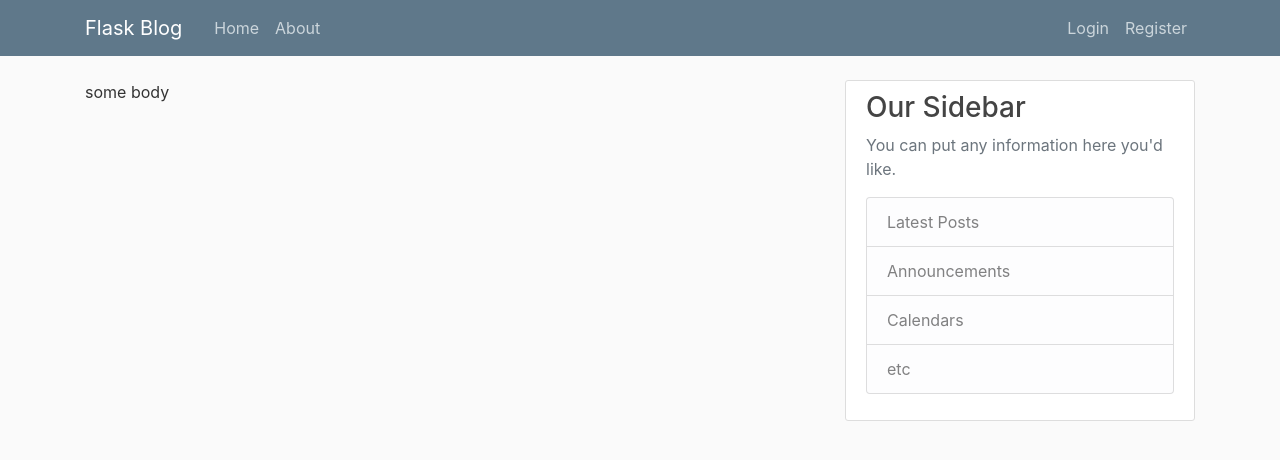
After one commit to mikedonovan2011/electric-cars, a Flask app: page /test in a window 1280 px wide. The commit adds this page. Shown: the top 460 px of the page. Run offline with Flask 2, Linux system fonts and the light colour scheme; some libraries are stand-ins or nearby versions.

Commit message:
separate html for sidebar

```diff
--- a/ecars/main/routes.py
+++ b/ecars/main/routes.py
@@ -7,7 +7,7 @@ main = Blueprint('main', __name__)
 @main.route("/")
 @main.route("/home")
 def home():
-    page = request.args.get('page', 1, type=int)    # i.e. http://localhost:5000/?page=1
+    page = request.args.get('page', 1, type=int)  # i.e. http://localhost:5000/?page=1
     posts = Post.query.order_by(Post.date_posted.desc()).paginate(page=page, per_page=5)
     return render_template('home.html', posts=posts)
 
@@ -15,3 +15,13 @@ def home():
 @main.route("/about")
 def about():
     return render_template('about.html', title='About')
+
+
+@main.route("/test")
+def test():
+    from flask import make_response, current_app
+    #response = make_response('<h1>Bad Request!</h1>')
+    #response.status_code = 400
+    #return response
+
+    return render_template('test.html', title='Oops', body='some body')
--- a/ecars/templates/layout.html
+++ b/ecars/templates/layout.html
@@ -57,20 +57,8 @@
             {% endwith %}
             {% block content %}{% endblock %}
         </div>
-        <div class="col-md-4">
-          <div class="content-section">
-            <h3>Our Sidebar</h3>
-            <p class='text-muted'>You can put any information here you'd like.
-              <ul class="list-group">
-                <li class="list-group-item list-group-item-light">Latest Posts</li>
-                <li class="list-group-item list-group-item-light">Announcements</li>
-                <li class="list-group-item list-group-item-light">Calendars</li>
-                <li class="list-group-item list-group-item-light">etc</li>
-              </ul>
-            </p>
-          </div>
-        </div>
-      </div>
+          {% include 'sidebar/sidebar.html' ignore missing %}
+       </div>
     </main>
 
     <!-- Optional JavaScript -->
--- /dev/null
+++ b/ecars/templates/sidebar/sidebar.html
@@ -0,0 +1,13 @@
+<div class="col-md-4">
+    <div class="content-section">
+        <h3>Our Sidebar</h3>
+        <p class='text-muted'>You can put any information here you'd like.
+          <ul class="list-group">
+            <li class="list-group-item list-group-item-light">Latest Posts</li>
+            <li class="list-group-item list-group-item-light">Announcements</li>
+            <li class="list-group-item list-group-item-light">Calendars</li>
+            <li class="list-group-item list-group-item-light">etc</li>
+          </ul>
+        </p>
+    </div>
+</div>
--- /dev/null
+++ b/ecars/templates/test.html
@@ -0,0 +1,7 @@
+{% extends "layout.html" %}
+{% block content %}
+    <div class="media-body">
+        <p>{{ body }}</p>
+    </div>
+
+{% endblock  content %}
--- a/ecars/users/routes.py
+++ b/ecars/users/routes.py
@@ -75,7 +75,6 @@ def user_posts(username):
     return render_template('user_posts.html', posts=posts, user=user)
 
 
-
 @users.route("/reset_password", methods=['GET', 'POST'])
 def reset_request():
     if current_user.is_authenticated:
```
